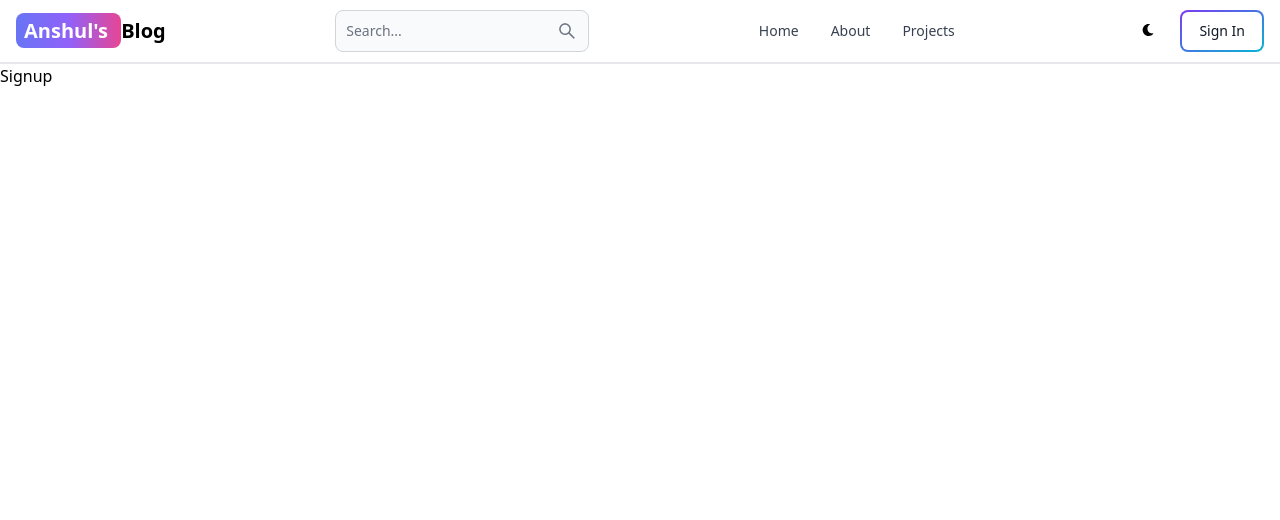
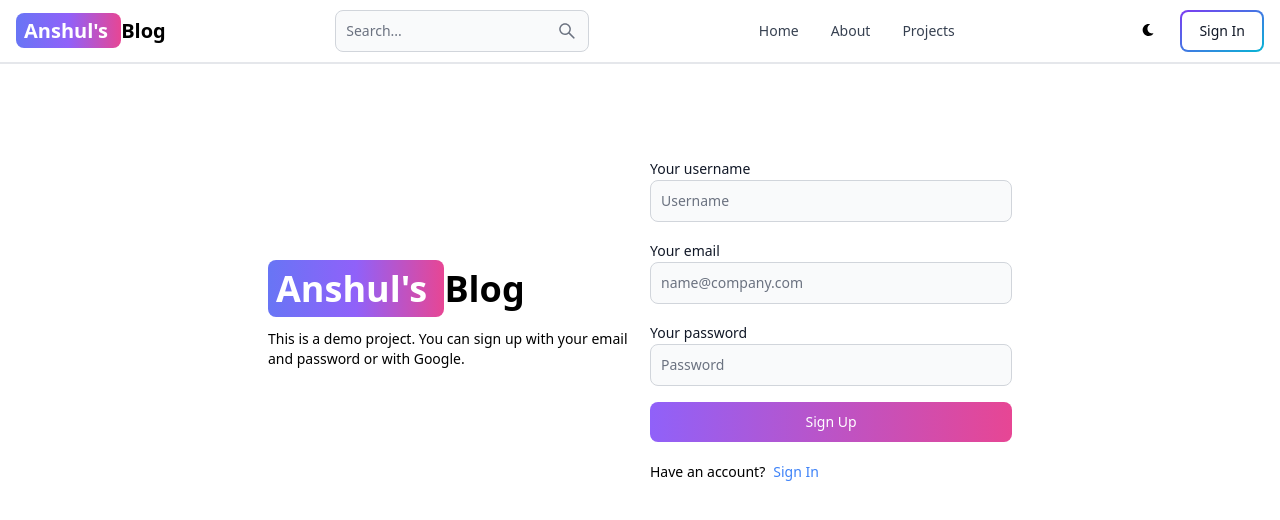
Before and after one commit to ansh788/react-blog-pilot, a React (Vite) app in the folder client/: page /signup in a window 1280 px wide. Shown: the top 520 px of the page. Built offline with nearby package versions, Linux system fonts and the light colour scheme.

Commit message:
created signup page UI

```diff
--- a/client/src/pages/Signup.jsx
+++ b/client/src/pages/Signup.jsx
@@ -1,7 +1,46 @@
-import React from 'react'
+import React from 'react';
+import {Link} from 'react-router-dom';
+import {Button, Label, TextInput} from 'flowbite-react';
 
 export default function Signup() {
   return (
-    <div>Signup</div>
+    <div className='mt-20 min-h-screen'>
+      <div className='flex p-3 max-w-3xl mx-auto flex-col md:flex-row md:items-center gap-5'>
+        {/* left */}
+        <div className='flex-1'>
+        <Link to="/" className='text-4xl font-bold dark:text-white'>
+    <span className='px-2 py-1 bg-gradient-to-r from-indigo-500 via-purple-500 to-pink-500 rounded-lg text-white'>Anshul's </span>Blog
+    </Link>
+    <p className='text-sm mt-5'>
+      This is a demo project. You can sign up with your email and password or with Google.
+    </p>
+      </div>
+
+        {/*right*/}
+        <div className='flex-1'>
+        <form className='flex flex-col gap-4'>
+        <div className=''>
+        <Label value='Your username'/>
+        <TextInput type='text' placeholder='Username' id='username'/>
+        </div>
+        <div className=''>
+        <Label value='Your email'/>
+        <TextInput type='email' placeholder='name@company.com' id='email'/>
+        </div>
+        <div className=''>
+        <Label value='Your password'/>
+        <TextInput type='password' placeholder='Password' id='password'/>
+        </div>
+        <Button gradientDuoTone="purpleToPink" type='submit'>Sign Up</Button>
+
+        </form>
+        <div className='flex gap-2 text-sm mt-5'>
+          <span>Have an account?</span>
+          <Link to='sign-in' className='text-blue-500'>Sign In</Link>
+        </div>
+
+        </div>
+      </div>
+    </div>
   )
 }
```
